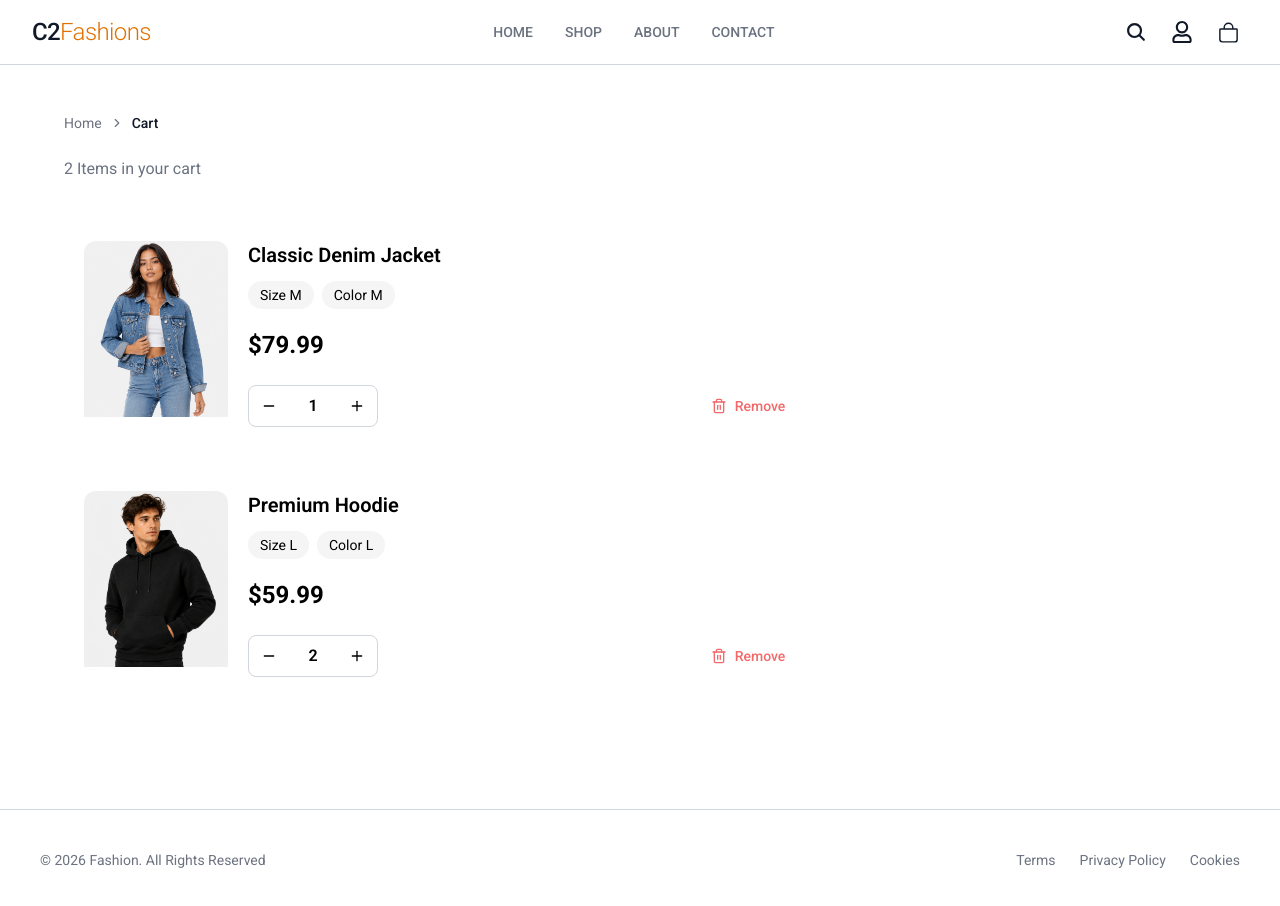
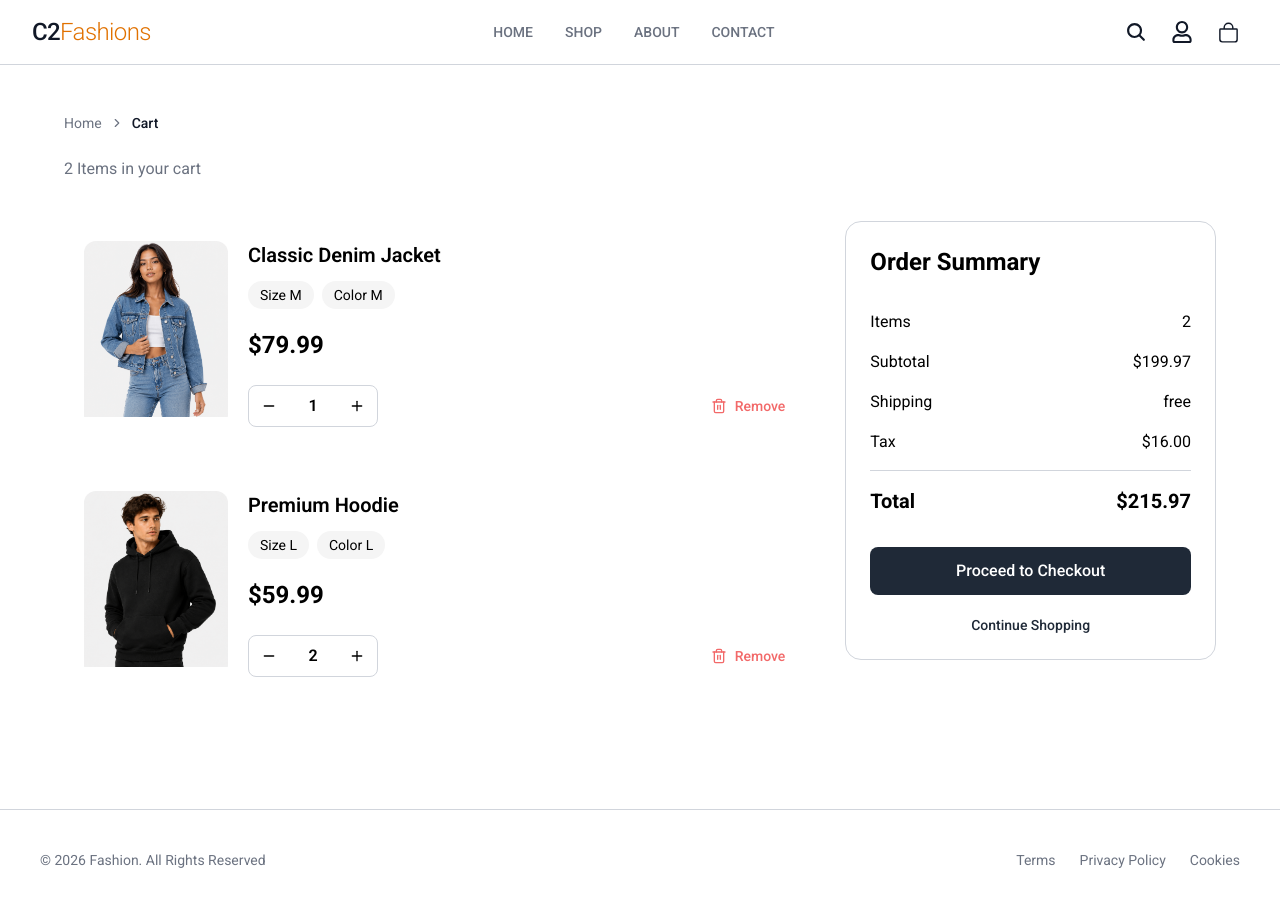
Before and after one commit to creativeloc/nextjs-estore2026, a Next.js app: page /cart in a window 1280 px wide. Shown: the top 906 px of the page. Built offline with nearby package versions, Linux system fonts and the light colour scheme.

Commit message:
added right part or shopping cart. Implemented shopping cart ui

```diff
--- a/src/app/cart/page.tsx
+++ b/src/app/cart/page.tsx
@@ -1,7 +1,12 @@
+"use client"
+
 import FrontendLayout from "@/components/layouts/FrontendLayout"
 import BreadCrumb from "@/components/ui/BreadCrumb"
+import Button from "@/components/ui/Button"
 import Image from "next/image"
 import { FiMinus, FiPlus, FiTrash2 } from "react-icons/fi"
+import { useRouter } from "next/navigation"
+import Link from "next/link"
 
 const cartItems = [
   {
@@ -25,6 +30,8 @@ const cartItems = [
 ]
 
 export default function CartPage() {
+  const router = useRouter()
+
   const totalItems = cartItems.reduce((sum, item) => sum + item.quantity, 0)
 
   const subtotal = cartItems.reduce(
@@ -121,6 +128,48 @@ export default function CartPage() {
           </div>
 
           {/* right side */}
+          <div className="rounded-2xl border border-border p-6 h-fit">
+            <h2 className="text-2xl font-bold">Order Summary</h2>
+
+            <div className="mt-8 space-y-4">
+              <div className="flex justify-between">
+                <span>Items</span>
+                <span>{totalItems - 1}</span>
+              </div>
+              <div className="flex justify-between">
+                <span>Subtotal</span>
+                <span>${subtotal.toFixed(2)}</span>
+              </div>
+              <div className="flex justify-between">
+                <span>Shipping</span>
+                <span>free</span>
+              </div>
+              <div className="flex justify-between">
+                <span>Tax</span>
+                <span>${tax.toFixed(2)}</span>
+              </div>
+
+              <div className="flex justify-between border-t border-border pt-4 text-xl font-bold">
+                <span>Total</span>
+                <span>${total.toFixed(2)}</span>
+              </div>
+            </div>
+
+            <Button
+              fullWidth
+              className="mt-8"
+              onClick={() => router.push("/checkout")}
+            >
+              Proceed to Checkout
+            </Button>
+
+            <Link
+              href="/shop"
+              className="mt-5 block text-center text-sm font-medium text-primary hover:underline"
+            >
+              Continue Shopping
+            </Link>
+          </div>
         </div>
       </section>
     </FrontendLayout>
```
